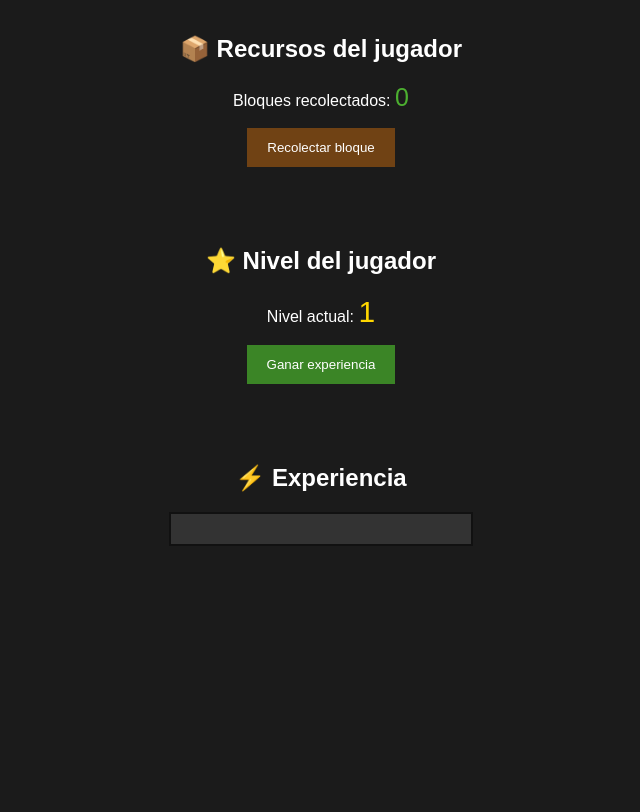
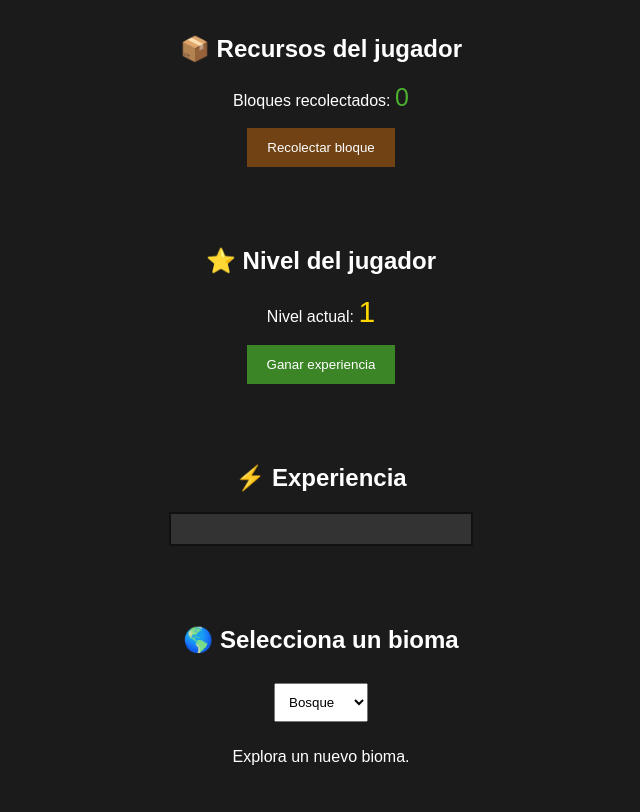
Before and after one commit to jeremyoviedofwd-rats/laboratorio-5, a plain HTML site: page pages/index.html in a window 1280 px wide. Shown: the part 1084-1896 px from the top of the page, without its empty margins (319-959 px from the left). Before the commit the page ends 1660 px from the top, so only its background shows below. Drawn offline with Linux system fonts and the light colour scheme.

Commit message:
feat(biomas): agregar selector de biomas

```diff
--- a/pages/index.html
+++ b/pages/index.html
@@ -59,6 +59,18 @@
           <div id="barra-exp"></div>
         </div>
       </section>
+      <section class="biomas">
+        <h2>🌎 Selecciona un bioma</h2>
+
+        <select id="bioma">
+          <option value="Bosque">Bosque</option>
+          <option value="Desierto">Desierto</option>
+          <option value="Montaña">Montaña</option>
+          <option value="Océano">Océano</option>
+        </select>
+
+        <p id="mensaje-bioma">Explora un nuevo bioma.</p>
+      </section>
     </main>
 
     <script src="/src/js/index.js"></script>
--- a/src/js/index.js
+++ b/src/js/index.js
@@ -119,3 +119,10 @@ botonNivel.addEventListener("click", function () {
 
   barraExp.style.width = experiencia + "%";
 });
+const selectorBioma = document.getElementById("bioma");
+
+const mensajeBioma = document.getElementById("mensaje-bioma");
+
+selectorBioma.addEventListener("change", function () {
+  mensajeBioma.textContent = "Has viajado al bioma: " + selectorBioma.value;
+});
--- a/src/styles/style.css
+++ b/src/styles/style.css
@@ -101,15 +101,12 @@ button:hover {
   color: gold;
 }
 .experiencia {
-
   text-align: center;
 
   padding: 30px;
-
 }
 
 .barra-contenedor {
-
   width: 300px;
 
   height: 30px;
@@ -119,15 +116,23 @@ button:hover {
   margin: 0 auto;
 
   border: 2px solid #111;
-
 }
 
 #barra-exp {
-
   width: 0%;
 
   height: 100%;
 
   background-color: limegreen;
+}
+.biomas {
+  text-align: center;
 
+  padding: 30px;
 }
+
+#bioma {
+  padding: 10px;
+
+  margin: 10px;
+}
```
Lines whose indentation alone changed are shown as unchanged.
